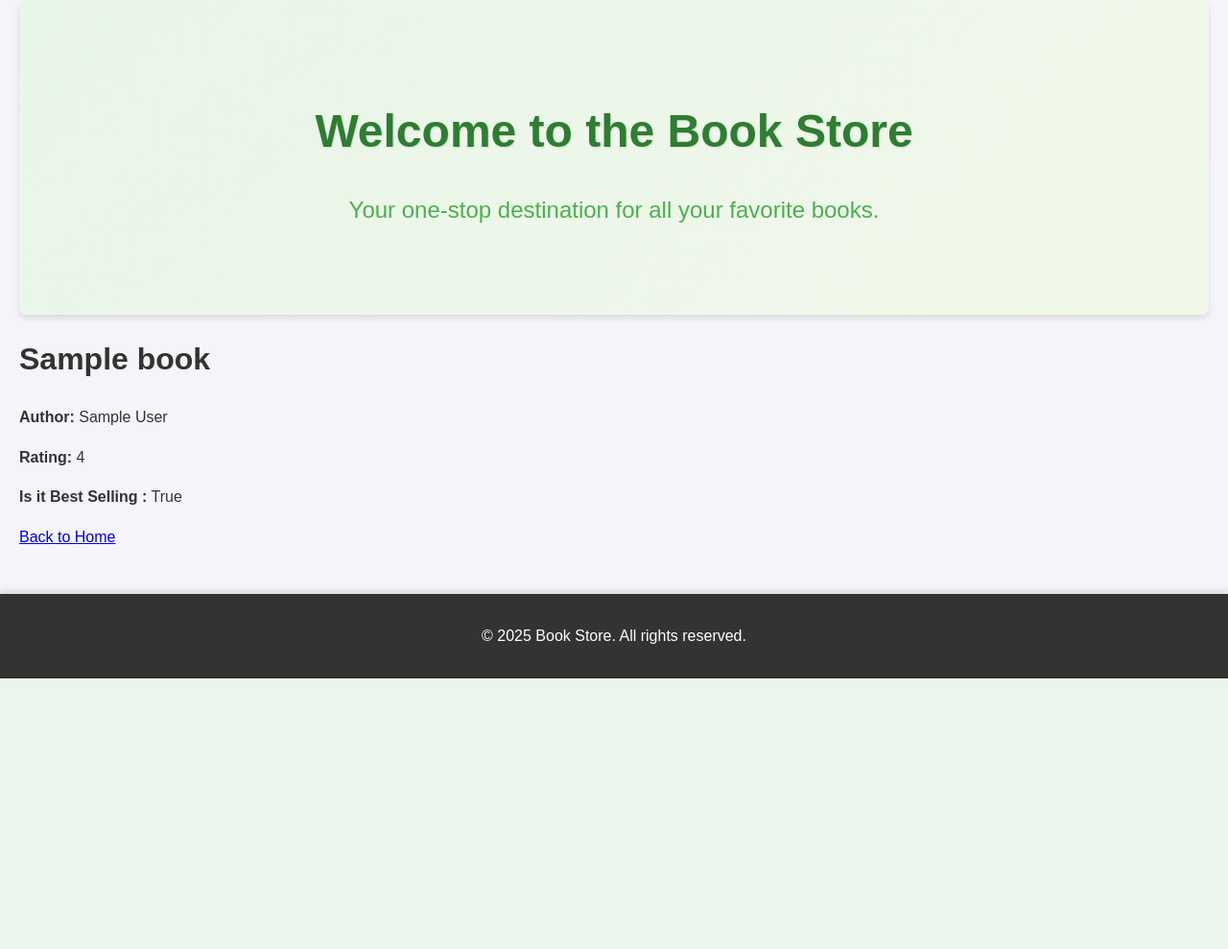
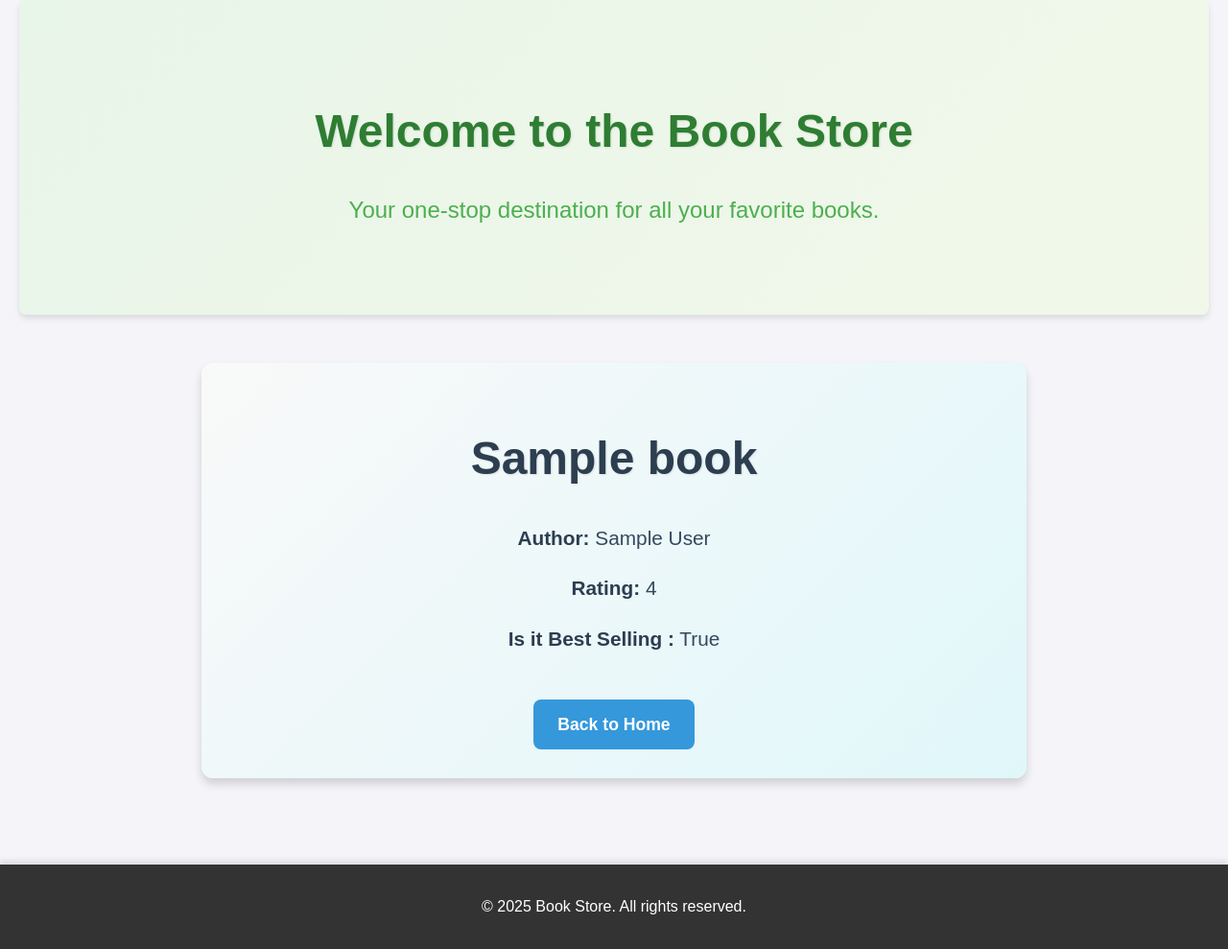
Before and after one commit to PacemakerX/book_store, a Django app: a page that uses templates/base.html in a window 1280 px wide. Shown: the part 93-1082 px from the top of the page at 96% size. Before the commit the page ends 800 px from the top, so only its background shows below. Run offline with Django 5.2, Linux system fonts and the light colour scheme; tables that the repository leaves empty hold one stand-in row (values such as "Sample post").

Commit message:
fix(ui): Add a new book detail css file and make the style consistent

```diff
--- /dev/null
+++ b/book_outlet/static/book_outlet/book_detail.css
@@ -0,0 +1,48 @@
+/* Styles for the Book Detail Page */
+
+.book-detail {
+  max-width: 800px;
+  margin: 50px auto;
+  padding: 30px;
+  background: linear-gradient(135deg, #f9f9f9, #e0f7fa);
+  border-radius: 12px;
+  box-shadow: 0 6px 10px rgba(0, 0, 0, 0.15);
+  text-align: center;
+  font-family: "Arial", sans-serif;
+}
+
+.book-detail h1 {
+  font-size: 3rem;
+  margin-bottom: 25px;
+  color: #2c3e50;
+  text-shadow: 1px 1px 2px rgba(0, 0, 0, 0.1);
+}
+
+.book-detail p {
+  font-size: 1.3rem;
+  margin: 15px 0;
+  color: #34495e;
+  line-height: 1.8;
+}
+
+.book-detail p strong {
+  color: #2c3e50;
+}
+
+.book-detail .btn-back {
+  display: inline-block;
+  margin-top: 30px;
+  padding: 12px 25px;
+  background: #3498db;
+  color: #fff;
+  text-decoration: none;
+  border-radius: 8px;
+  font-size: 1.1rem;
+  font-weight: bold;
+  transition: background 0.3s, transform 0.2s;
+}
+
+.book-detail .btn-back:hover {
+  background: #2980b9;
+  transform: translateY(-3px);
+}
```
Also changed, not shown: book_outlet/static/book_outlet/style.css (+44 -18 lines).
